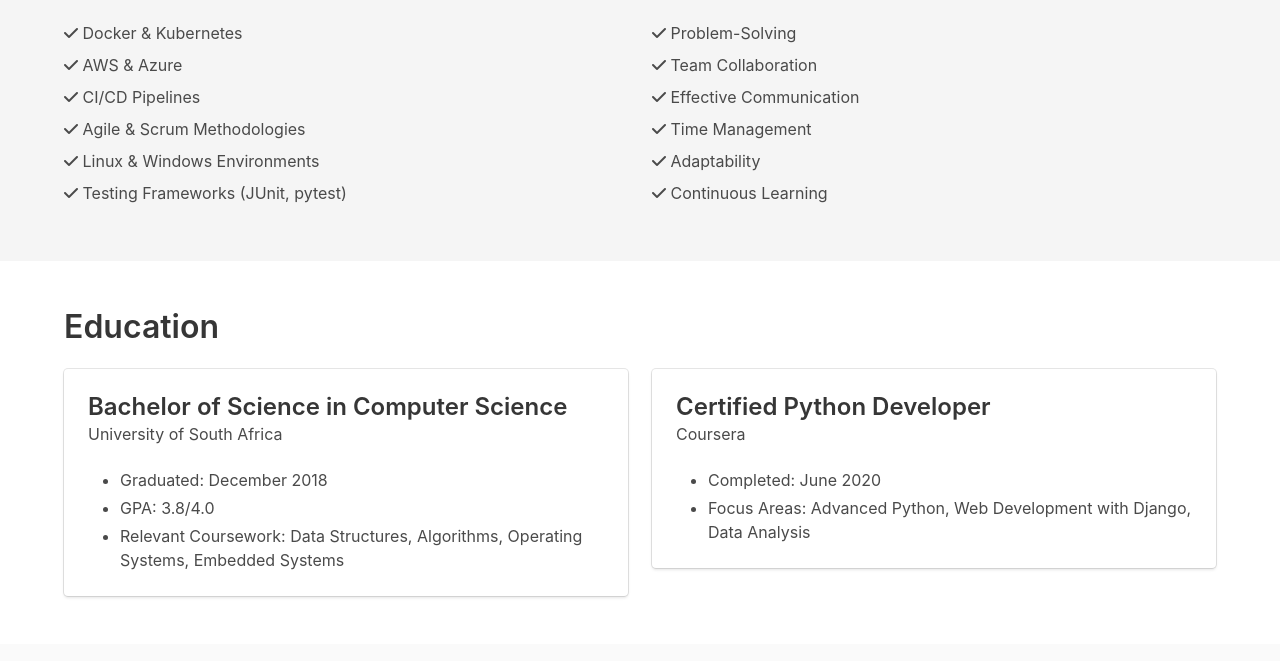
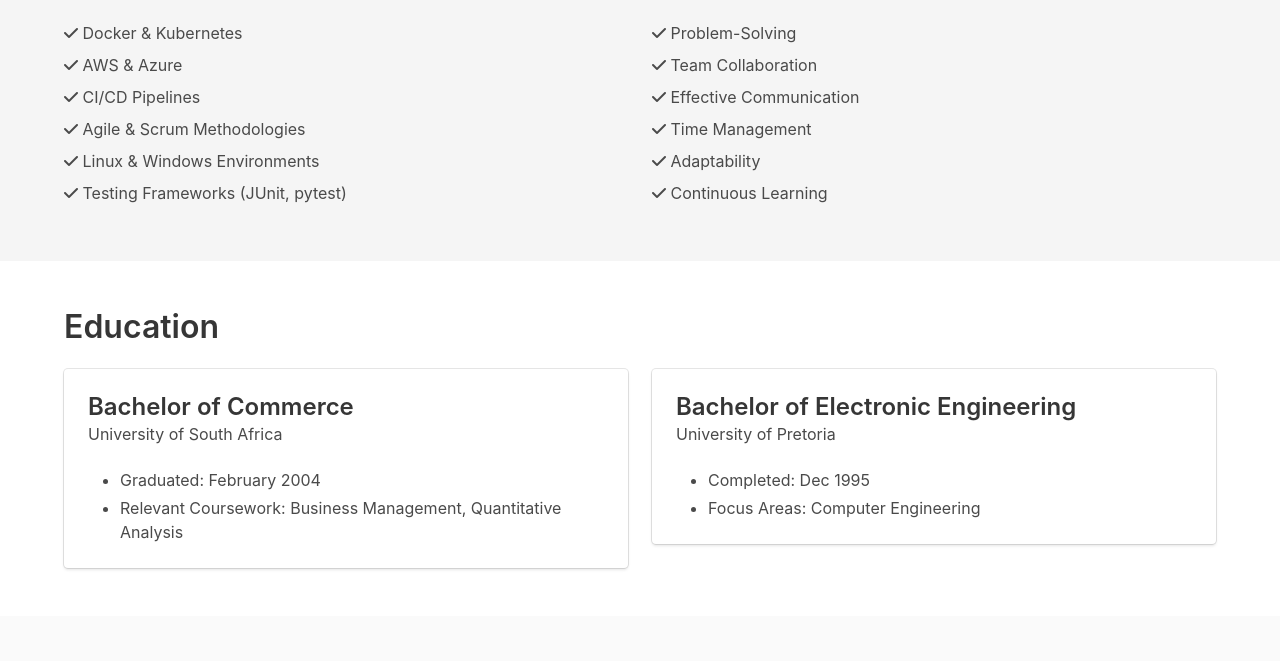
Before and after one commit to armandjordaan/armandjordaan.github.io, a plain HTML site: page index.html in a window 1280 px wide. Shown: the part 1757-2418 px from the top of the page. Drawn offline with nearby package versions, Linux system fonts and the light colour scheme.

Commit message:
Changes made to main page

```diff
--- a/index.html
+++ b/index.html
@@ -175,13 +175,12 @@
         <div class="column is-6">
           <div class="card education-card">
             <div class="card-content">
-              <p class="title is-4">Bachelor of Science in Computer Science</p>
+              <p class="title is-4">Bachelor of Commerce</p>
               <p class="subtitle is-6">University of South Africa</p>
               <div class="content">
                 <ul>
-                  <li>Graduated: December 2018</li>
-                  <li>GPA: 3.8/4.0</li>
-                  <li>Relevant Coursework: Data Structures, Algorithms, Operating Systems, Embedded Systems</li>
+                  <li>Graduated: February 2004</li>
+                  <li>Relevant Coursework: Business Management, Quantitative Analysis</li>
                 </ul>
               </div>
             </div>
@@ -192,12 +191,12 @@
         <div class="column is-6">
           <div class="card education-card">
             <div class="card-content">
-              <p class="title is-4">Certified Python Developer</p>
-              <p class="subtitle is-6">Coursera</p>
+              <p class="title is-4">Bachelor of Electronic Engineering</p>
+              <p class="subtitle is-6">University of Pretoria</p>
               <div class="content">
                 <ul>
-                  <li>Completed: June 2020</li>
-                  <li>Focus Areas: Advanced Python, Web Development with Django, Data Analysis</li>
+                  <li>Completed: Dec 1995</li>
+                  <li>Focus Areas: Computer Engineering</li>
                 </ul>
               </div>
             </div>
```
